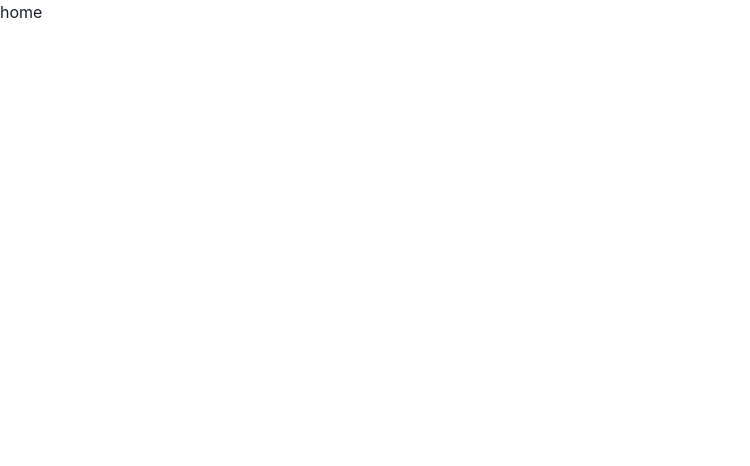
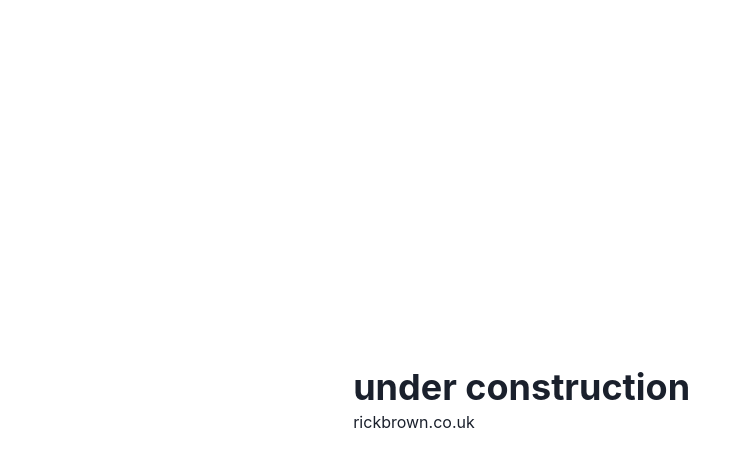
Before and after one commit to RickBr0wn/quiz-api, a Next.js app: page / in a window 1280 px wide. Shown: the top 466 px of the page, without its empty margins (0-750 px from the left). Built offline with nearby package versions, Linux system fonts and the light colour scheme.

Commit message:
adds layout

```diff
--- a/src/components/layout.tsx
+++ b/src/components/layout.tsx
@@ -1,3 +1,4 @@
+import { Container } from '@chakra-ui/react'
 import Head from 'next/head'
 import type { FC, ReactNode } from 'react'
 
@@ -15,11 +16,11 @@ const Layout: FC<Props> = ({ children }): JSX.Element => {
 				<link rel='icon' type='image/png' sizes='16x16' href='/favicon-16x16.png' />
 				<link rel='manifest' href='/site.webmanifest' />
 			</Head>
-			<>
-				<nav>nav</nav>
+			<Container>
+				{/* <nav>nav</nav> */}
 				<main>{children}</main>
-				<footer>footer</footer>
-			</>
+				{/* <footer>footer</footer> */}
+			</Container>
 		</>
 	)
 }
--- a/src/pages/_app.tsx
+++ b/src/pages/_app.tsx
@@ -1,10 +1,13 @@
 import type { AppProps } from 'next/app'
 import { ChakraProvider } from '@chakra-ui/react'
+import Layout from '~/components/layout'
 
 export default function App({ Component, pageProps }: AppProps) {
 	return (
 		<ChakraProvider>
-			<Component {...pageProps} />
+			<Layout>
+				<Component {...pageProps} />
+			</Layout>
 		</ChakraProvider>
 	)
 }
--- a/src/pages/index.tsx
+++ b/src/pages/index.tsx
@@ -1,7 +1,10 @@
+import { Flex, Heading, Text } from '@chakra-ui/react'
+
 export default function Home() {
 	return (
-		<>
-			<h1>home</h1>
-		</>
+		<Flex h='100vh' justify='center' flexDir='column'>
+			<Heading>under construction</Heading>
+			<Text>rickbrown.co.uk</Text>
+		</Flex>
 	)
 }
```
